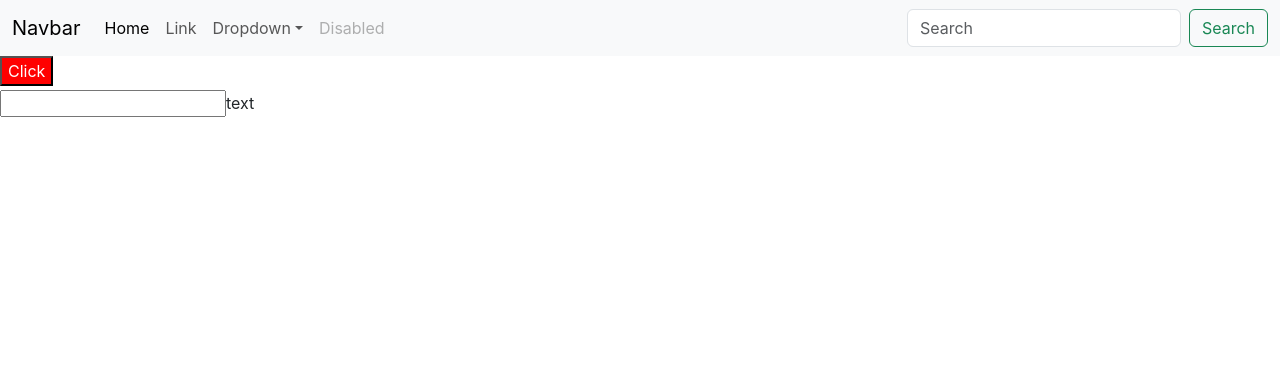
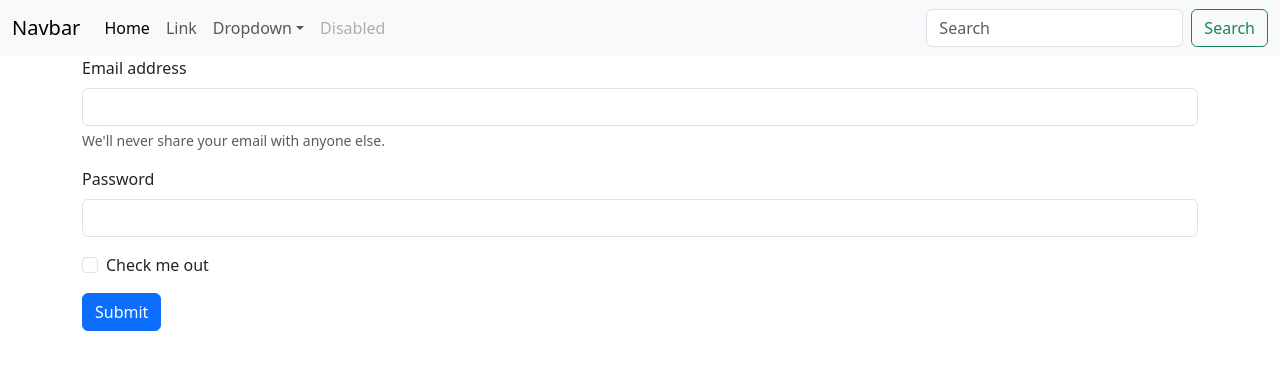
Before and after one commit to ankr19/react-learn2, a React (Create React App) app: page / in a window 1280 px wide. Shown: the top 370 px of the page. Built offline with nearby package versions, Linux system fonts and the light colour scheme.

Commit message:
example 2 with form and object.

```diff
--- a/package.json
+++ b/package.json
@@ -6,6 +6,8 @@
     "@testing-library/jest-dom": "^5.17.0",
     "@testing-library/react": "^13.4.0",
     "@testing-library/user-event": "^13.5.0",
+    "bootstrap": "^5.3.3",
+    "bootstrap-icons": "^1.11.3",
     "react": "^18.3.1",
     "react-dom": "^18.3.1",
     "react-scripts": "5.0.1",
--- a/public/index.html
+++ b/public/index.html
@@ -10,12 +10,12 @@
       content="Web site created using create-react-app"
     />
     <link rel="apple-touch-icon" href="%PUBLIC_URL%/logo192.png" />
-    <link
+    <!-- <link
       href="https://cdn.jsdelivr.net/npm/bootstrap@5.3.3/dist/css/bootstrap.min.css"
       rel="stylesheet"
       integrity="sha384-QWTKZyjpPEjISv5WaRU9OFeRpok6YctnYmDr5pNlyT2bRjXh0JMhjY6hW+ALEwIH"
       crossorigin="anonymous"
-    />
+    /> -->
     <!--
       manifest.json provides metadata used when your web app is installed on a
       user's mobile device or desktop. See https://developers.google.com/web/fundamentals/web-app-manifest/
@@ -30,12 +30,12 @@
       work correctly both with client-side routing and a non-root public URL.
       Learn how to configure a non-root public URL by running `npm run build`.
     -->
-    <title>React App</title>
+    <title>Learning Object</title>
   </head>
   <body>
     <noscript>You need to enable JavaScript to run this app.</noscript>
     <div id="root"></div>
-    <script
+    <!-- <script
       src="https://cdn.jsdelivr.net/npm/@popperjs/core@2.11.8/dist/umd/popper.min.js"
       integrity="sha384-I7E8VVD/ismYTF4hNIPjVp/Zjvgyol6VFvRkX/vR+Vc4jQkC+hVqc2pM8ODewa9r"
       crossorigin="anonymous"
@@ -44,7 +44,7 @@
       src="https://cdn.jsdelivr.net/npm/bootstrap@5.3.3/dist/js/bootstrap.min.js"
       integrity="sha384-0pUGZvbkm6XF6gxjEnlmuGrJXVbNuzT9qBBavbLwCsOGabYfZo0T0to5eqruptLy"
       crossorigin="anonymous"
-    ></script>
+    ></script> -->
     <!--
       This HTML file is a template.
       If you open it directly in the browser, you will see an empty page.
--- a/src/App.js
+++ b/src/App.js
@@ -2,35 +2,15 @@ import logo from "./logo.svg";
 import "./App.css";
 // import Navbar from './components/Navbar';
 import Navbar from "./components/Navbar";
+import Example2 from "./components/Example2";
 import React, { useState } from "react";
 function App() {
   const fruit = ["Apple", "Grape", "Banana", "Green"];
-  const [color, setcolor] = React.useState("red");
 
-  const [text, settext] = React.useState("");
-
-  const handleClick = () => {
-    if(color=="red"){
-      setcolor("blue")
-    }
-    else{
-      setcolor("red")
-    }
-  }
   return (
     <div className="">
       <Navbar />
-      <div className="">
-      <button className="" style={{color: "white", backgroundColor: color}} onClick={()=>{handleClick()}}>
-        Click
-      </button>
-      </div>
-
-      <div className="">
-        <input name="text" id="text" type="text" className="form-text" value={text} onChange={(e)=>{settext(e.target.value)}} />
-        {text}
-        text
-      </div>
+      <Example2 />
     </div>
   );
 }
--- /dev/null
+++ b/src/components/Example2.js
@@ -0,0 +1,63 @@
+import React from "react";
+
+export default function Example2() {
+    const [data, setdata] = React.useState({email: "", password: ""});
+
+    const handleChange = (e)=>{
+        console.log("value name ",e.target.name);
+        setdata({...data, [e.target.name]: e.target.value});
+    }
+
+    const handleClick = () => {
+        console.log("object value - ",data)
+    }
+  return (
+    <div className="container">
+      <form onSubmit={(e)=>{e.preventDefault()}}>
+        <div className="mb-3">
+          <label for="exampleInputEmail1" className="form-label">
+            Email address
+          </label>
+          <input
+            type="email"
+            name="email"
+            onChange={(e)=>{handleChange(e)}}
+            value={data.email}
+            className="form-control"
+            id="exampleInputEmail1"
+            aria-describedby="emailHelp"
+          />
+          <div id="emailHelp" className="form-text">
+            We'll never share your email with anyone else.
+          </div>
+        </div>
+        <div className="mb-3">
+          <label for="exampleInputPassword1" className="form-label">
+            Password
+          </label>
+          <input
+            type="password"
+            name="password"
+            value={data.password}
+            onChange={(e)=>{handleChange(e)}}
+            className="form-control"
+            id="exampleInputPassword1"
+          />
+        </div>
+        <div className="mb-3 form-check">
+          <input
+            type="checkbox"
+            className="form-check-input"
+            id="exampleCheck1"
+          />
+          <label className="form-check-label" for="exampleCheck1">
+            Check me out
+          </label>
+        </div>
+        <button type="submit" className="btn btn-primary" onClick={()=>{handleClick()}}>
+          Submit
+        </button>
+      </form>
+    </div>
+  );
+}
--- a/src/index.js
+++ b/src/index.js
@@ -3,7 +3,8 @@ import ReactDOM from 'react-dom/client';
 import './index.css';
 import App from './App';
 import reportWebVitals from './reportWebVitals';
-
+import 'bootstrap/dist/css/bootstrap.min.css'
+import 'bootstrap/dist/js/bootstrap.min.js'
 const root = ReactDOM.createRoot(document.getElementById('root'));
 root.render(
   <React.StrictMode>
```
Also changed, not shown: common/learn.js (+18 -14 lines), src/components/Example1.js (added, +45 -0 lines), 1 other file (tests, documents, lock files or other folders).
